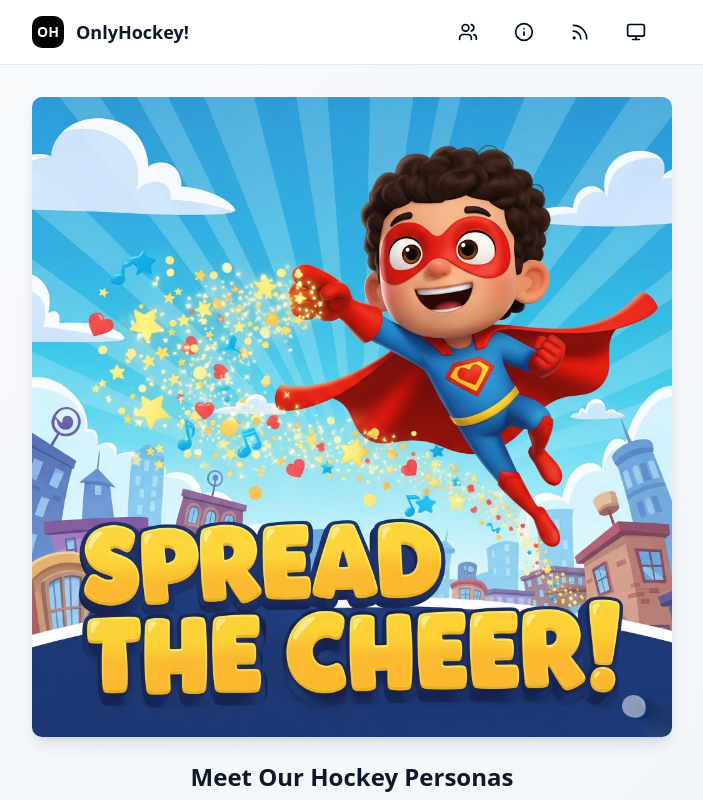
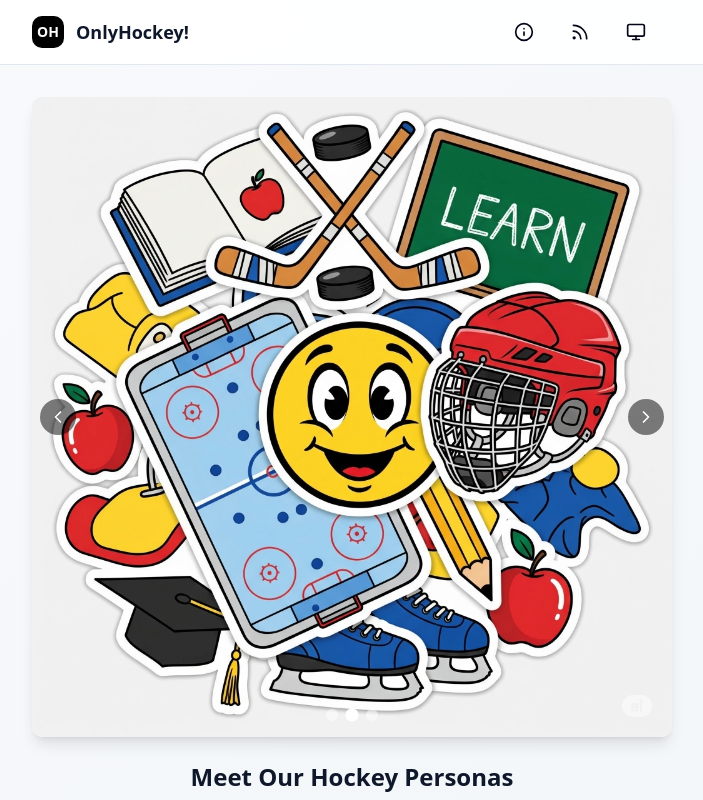
Before and after one commit to avintas/ohp, a Next.js app: page / in a window 1280 px wide. Shown: the top 800 px of the page, without its empty margins (288-991 px from the left). Built offline with nearby package versions, Linux system fonts and the light colour scheme.

Commit message:
added carousel hero section

```diff
--- a/src/app/page.tsx
+++ b/src/app/page.tsx
@@ -1,6 +1,26 @@
+"use client";
+
 import { MobileNav } from "@/components/mobile-nav";
+import { useState, useEffect, useRef } from "react";
+import { ChevronLeft, ChevronRight } from "lucide-react";
 
 export default function Home() {
+  // Hero images for carousel
+  const heroImages = [
+    {
+      src: "/superboy.webp",
+      alt: "Superboy - OnlyHockey!"
+    },
+    {
+      src: "/superschool.webp",
+      alt: "Superschool - OnlyHockey!"
+    },
+    {
+      src: "/superyou.webp",
+      alt: "Superyou - OnlyHockey!"
+    }
+  ];
+
   // Select 12 random persona avatars for the grid
   const personaAvatars = [
     "/personas-im/a-architect.webp",
@@ -17,6 +37,78 @@ export default function Home() {
     "/personas-im/a-recovery.webp"
   ];
 
+  const [currentImageIndex, setCurrentImageIndex] = useState(0);
+  const [isTransitioning, setIsTransitioning] = useState(false);
+  const carouselRef = useRef<HTMLDivElement>(null);
+  const touchStartX = useRef<number>(0);
+  const touchEndX = useRef<number>(0);
+  const minSwipeDistance = 50; // Minimum distance for a swipe to be considered intentional
+
+  // Auto-rotate images every 5 seconds
+  useEffect(() => {
+    const interval = setInterval(() => {
+      if (!isTransitioning) {
+        setCurrentImageIndex((prevIndex) =>
+          prevIndex === heroImages.length - 1 ? 0 : prevIndex + 1
+        );
+      }
+    }, 5000);
+
+    return () => clearInterval(interval);
+  }, [heroImages.length, isTransitioning]);
+
+  const goToNext = () => {
+    if (isTransitioning) return;
+    setIsTransitioning(true);
+    setCurrentImageIndex((prevIndex) =>
+      prevIndex === heroImages.length - 1 ? 0 : prevIndex + 1
+    );
+    setTimeout(() => setIsTransitioning(false), 500);
+  };
+
+  const goToPrevious = () => {
+    if (isTransitioning) return;
+    setIsTransitioning(true);
+    setCurrentImageIndex((prevIndex) =>
+      prevIndex === 0 ? heroImages.length - 1 : prevIndex - 1
+    );
+    setTimeout(() => setIsTransitioning(false), 500);
+  };
+
+  const goToImage = (index: number) => {
+    if (isTransitioning || index === currentImageIndex) return;
+    setIsTransitioning(true);
+    setCurrentImageIndex(index);
+    setTimeout(() => setIsTransitioning(false), 500);
+  };
+
+  // Touch event handlers for swipe functionality
+  const handleTouchStart = (e: React.TouchEvent) => {
+    touchStartX.current = e.targetTouches[0].clientX;
+  };
+
+  const handleTouchMove = (e: React.TouchEvent) => {
+    touchEndX.current = e.targetTouches[0].clientX;
+  };
+
+  const handleTouchEnd = () => {
+    if (!touchStartX.current || !touchEndX.current) return;
+
+    const distance = touchStartX.current - touchEndX.current;
+    const isLeftSwipe = distance > minSwipeDistance;
+    const isRightSwipe = distance < -minSwipeDistance;
+
+    if (isLeftSwipe) {
+      goToNext();
+    } else if (isRightSwipe) {
+      goToPrevious();
+    }
+
+    // Reset touch values
+    touchStartX.current = 0;
+    touchEndX.current = 0;
+  };
+
   return (
     <div className="min-h-screen bg-gradient-to-br from-slate-50 to-slate-100 dark:from-slate-900 dark:to-slate-800">
       {/* Mobile Navigation */}
@@ -24,13 +116,67 @@ export default function Home() {
 
       {/* Mobile-first container - 50% width on desktop, full width on mobile */}
       <div className="mx-auto max-w-md md:max-w-lg lg:max-w-xl xl:max-w-2xl">
-        {/* Superboy Image - Top Section (replaces the blue rectangle) */}
-        <div className="px-4 pt-8 pb-6">
-          <img
-            src="/superboy.webp"
-            alt="Superboy - OnlyHockey!"
-            className="w-full h-auto rounded-lg shadow-lg"
-          />
+        {/* Hero Carousel Section */}
+        <div className="px-4 pt-8 pb-6 relative">
+          {/* Carousel Container */}
+          <div
+            ref={carouselRef}
+            className="relative overflow-hidden rounded-lg shadow-lg touch-pan-y"
+            onTouchStart={handleTouchStart}
+            onTouchMove={handleTouchMove}
+            onTouchEnd={handleTouchEnd}
+          >
+            {/* Images */}
+            <div className="relative">
+              {heroImages.map((image, index) => (
+                <div
+                  key={index}
+                  className={`transition-opacity duration-500 ease-in-out ${
+                    index === currentImageIndex ? 'opacity-100' : 'opacity-0 absolute inset-0'
+                  }`}
+                >
+                  <img
+                    src={image.src}
+                    alt={image.alt}
+                    className="w-full h-auto select-none pointer-events-none"
+                    draggable={false}
+                  />
+                </div>
+              ))}
+            </div>
+
+            {/* Navigation Arrows */}
+            <button
+              onClick={goToPrevious}
+              className="absolute left-2 top-1/2 -translate-y-1/2 bg-black/50 hover:bg-black/70 text-white p-2 rounded-full transition-all duration-200 z-10"
+              aria-label="Previous image"
+            >
+              <ChevronLeft className="h-5 w-5" />
+            </button>
+            <button
+              onClick={goToNext}
+              className="absolute right-2 top-1/2 -translate-y-1/2 bg-black/50 hover:bg-black/70 text-white p-2 rounded-full transition-all duration-200 z-10"
+              aria-label="Next image"
+            >
+              <ChevronRight className="h-5 w-5" />
+            </button>
+
+            {/* Dots Indicator */}
+            <div className="absolute bottom-4 left-1/2 -translate-x-1/2 flex space-x-2 z-10">
+              {heroImages.map((_, index) => (
+                <button
+                  key={index}
+                  onClick={() => goToImage(index)}
+                  className={`w-3 h-3 rounded-full transition-all duration-200 ${
+                    index === currentImageIndex
+                      ? 'bg-white scale-110'
+                      : 'bg-white/50 hover:bg-white/75'
+                  }`}
+                  aria-label={`Go to image ${index + 1}`}
+                />
+              ))}
+            </div>
+          </div>
         </div>
 
         {/* Personas Grid - Bottom Section */}
--- a/src/components/mobile-nav.tsx
+++ b/src/components/mobile-nav.tsx
@@ -1,20 +1,85 @@
 "use client";
 
-import { useState } from "react";
+import { useState, useEffect } from "react";
 import { Button } from "@/components/ui/button";
-import { Menu, X, Info, Rss, Monitor, Users } from "lucide-react";
-import Link from "next/link";
+import { Menu, X, Info, Rss, Monitor, Sun, Moon, Monitor as MonitorIcon } from "lucide-react";
 
 interface MobileNavProps {
   className?: string;
 }
 
+type Theme = "light" | "dark" | "system";
+
 export function MobileNav({ className }: MobileNavProps) {
   const [isOpen, setIsOpen] = useState(false);
+  const [theme, setTheme] = useState<Theme>("system");
+  const [mounted, setMounted] = useState(false);
 
   const toggleMenu = () => {
     setIsOpen(!isOpen);
   };
+
+  // Theme management
+  useEffect(() => {
+    setMounted(true);
+    const savedTheme = localStorage.getItem("theme") as Theme;
+    if (savedTheme) {
+      setTheme(savedTheme);
+    }
+  }, []);
+
+  useEffect(() => {
+    if (!mounted) return;
+
+    const root = window.document.documentElement;
+    root.classList.remove("light", "dark");
+
+    if (theme === "system") {
+      const systemTheme = window.matchMedia("(prefers-color-scheme: dark)").matches ? "dark" : "light";
+      root.classList.add(systemTheme);
+    } else {
+      root.classList.add(theme);
+    }
+
+    localStorage.setItem("theme", theme);
+  }, [theme, mounted]);
+
+  const toggleTheme = () => {
+    const themes: Theme[] = ["light", "dark", "system"];
+    const currentIndex = themes.indexOf(theme);
+    const nextIndex = (currentIndex + 1) % themes.length;
+    setTheme(themes[nextIndex]);
+  };
+
+  const getThemeIcon = () => {
+    switch (theme) {
+      case "light":
+        return <Sun className="h-5 w-5" />;
+      case "dark":
+        return <Moon className="h-5 w-5" />;
+      case "system":
+        return <MonitorIcon className="h-5 w-5" />;
+      default:
+        return <MonitorIcon className="h-5 w-5" />;
+    }
+  };
+
+  const getThemeLabel = () => {
+    switch (theme) {
+      case "light":
+        return "Light Mode";
+      case "dark":
+        return "Dark Mode";
+      case "system":
+        return "System Mode";
+      default:
+        return "System Mode";
+    }
+  };
+
+  if (!mounted) {
+    return null;
+  }
 
   return (
     <nav className={`bg-white/90 dark:bg-slate-800/90 backdrop-blur-sm border-b border-slate-200 dark:border-slate-700 sticky top-0 z-50 ${className}`}>
@@ -30,19 +95,20 @@ export function MobileNav({ className }: MobileNavProps) {
 
           {/* Utility Icons - Visible on all viewports */}
           <div className="flex items-center space-x-2 md:space-x-4">
-            <Link href="/personas">
-              <Button variant="ghost" size="sm" className="p-2" title="Meet Our Personas">
-                <Users className="h-5 w-5" />
-              </Button>
-            </Link>
             <Button variant="ghost" size="sm" className="p-2">
               <Info className="h-5 w-5" />
             </Button>
             <Button variant="ghost" size="sm" className="p-2">
               <Rss className="h-5 w-5" />
             </Button>
-            <Button variant="ghost" size="sm" className="p-2">
-              <Monitor className="h-5 w-5" />
+            <Button
+              variant="ghost"
+              size="sm"
+              className="p-2"
+              onClick={toggleTheme}
+              title={getThemeLabel()}
+            >
+              {getThemeIcon()}
             </Button>
 
             {/* Mobile Menu Button - Only for additional navigation items */}
```
Also changed, not shown: public/superschool.webp (added), public/superyou.webp (added).
